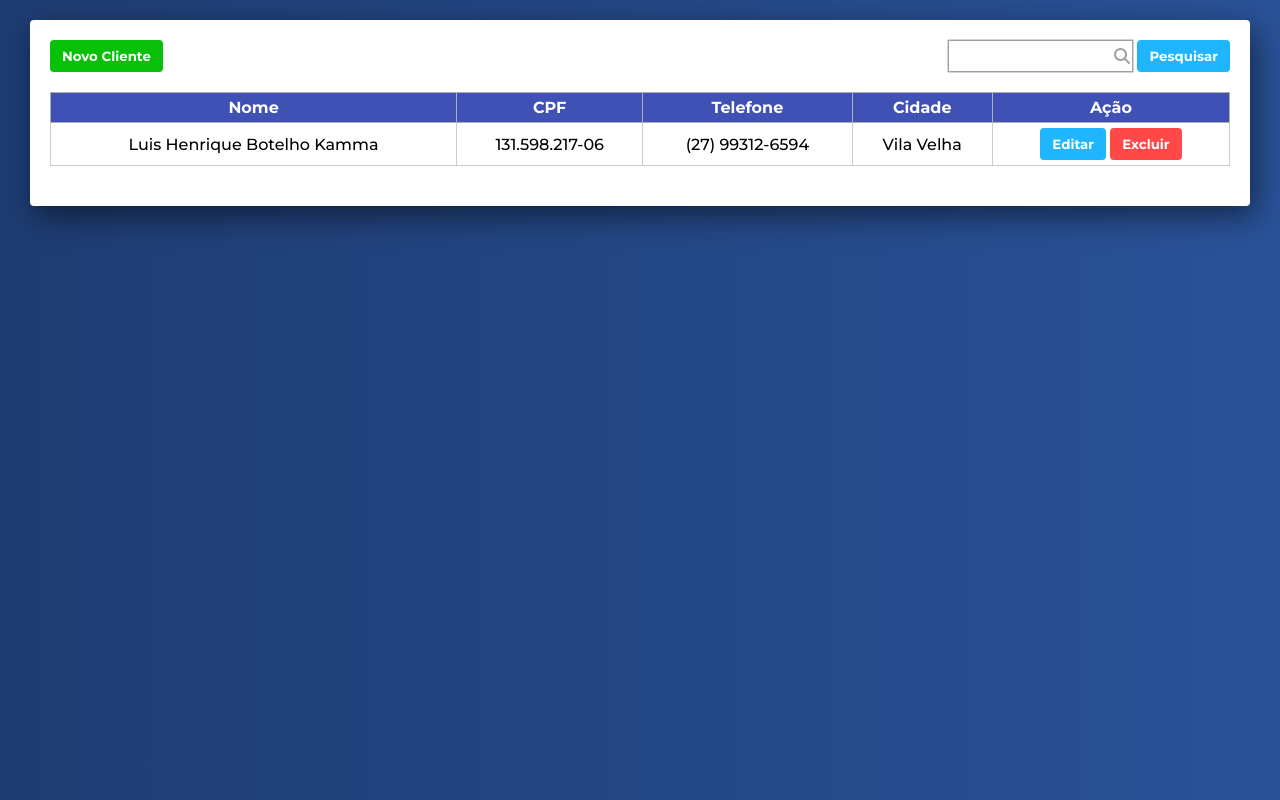
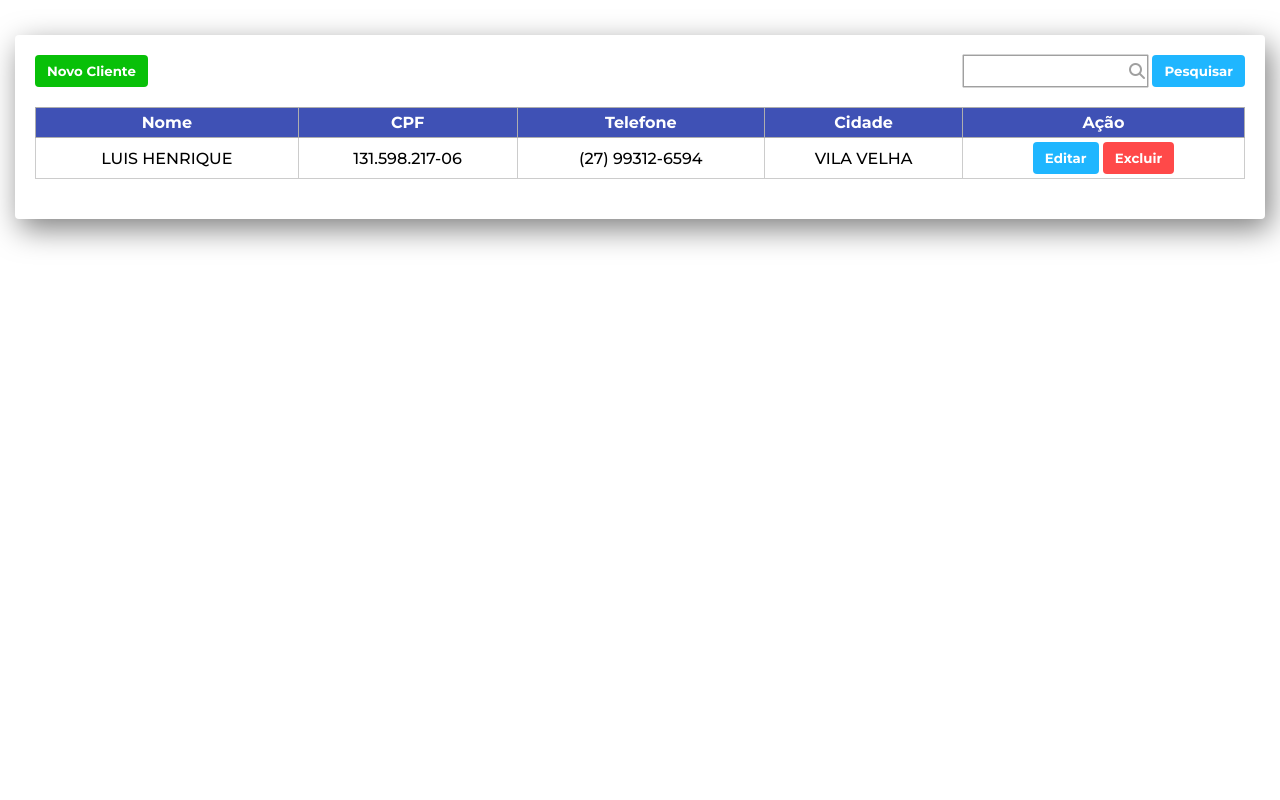
Before and after one commit to luishenriquebk/cadastro-de-clientes, a plain HTML site: page pages/index.html in a window 1280 px wide. Drawn offline with Linux system fonts and the light colour scheme.

Commit message:
finish tbody

```diff
--- a/css/general.css
+++ b/css/general.css
@@ -23,10 +23,6 @@
     font-family: 'Montserrat', Arial, Helvetica, sans-serif;
 }
 
-body {
-    height: 100vh;
-}
-
 button {
     border-radius: 4px;
     border: none;
@@ -41,3 +37,7 @@ input {
     box-shadow: 0 0 1px var(--black-color);
     padding: 7px;
 }
+
+@media screen and (max-width: 600px) {
+
+}
--- a/css/style.css
+++ b/css/style.css
@@ -30,11 +30,18 @@ tbody tr td {
     font-weight: 500;
 }
 
+tbody tr td {
+    padding: 2px;
+}
+
+tbody tr td button {
+    margin: 2px 0;
+}
+
 /* CLASS */
 .tablet {
-    height: 100vh;
-    padding: 0 30px;
-    background: linear-gradient(90deg, #1e3c72 0%, #2a5298 100%);
+    padding: 15px;
+    /* background: linear-gradient(90deg, #1e3c72 0%, #2a5298 100%); */
 }
 
 .row-filter {
@@ -70,3 +77,14 @@ tbody tr td {
     margin: 20px 0;
     width: 100%;
 }
+
+/* MEDIA SCREEN */
+@media screen and (max-width: 600px) {
+    tbody tr td {
+        padding: 0 5px;
+    }
+
+    tbody tr td button {
+        margin: 2px 0;
+    }
+}
--- a/pages/index.html
+++ b/pages/index.html
@@ -42,10 +42,10 @@
                 </thead>
                 <tbody>
                     <tr>
-                        <td>Luis Henrique Botelho Kamma</td>
+                        <td>LUIS HENRIQUE</td>
                         <td>131.598.217-06</td>
                         <td>(27) 99312-6594</td>
-                        <td>Vila Velha</td>
+                        <td>VILA VELHA</td>
                         <td>
                             <button id="btnEditarCliente">Editar</button>
                             <button id="btnExcluirCliente" onclick="openModalDeleteClient()">Excluir</button>
@@ -82,7 +82,7 @@
                     <h3>Exluir Cliente</h3>
                     <i class="fa-solid fa-xmark" id="btnCloseModal" onclick="closeModalDeleteClient()"></i>
                 </header>
-                <section id="infoDelete">
+                <section class="text-center" id="infoDelete">
                     <span>Deseja deletar o cliente LUIS HENRIQUE?</span>
                 </section>
                 <footer class="modal-footer flex">
```
